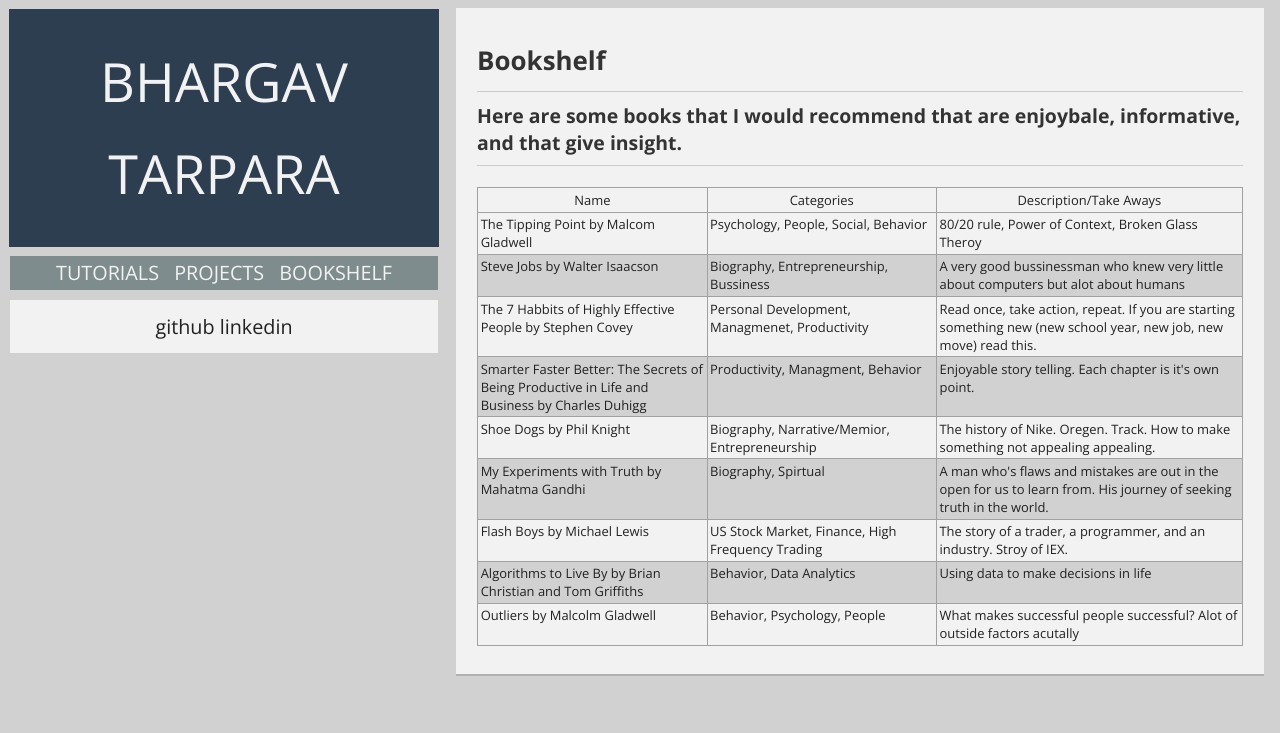
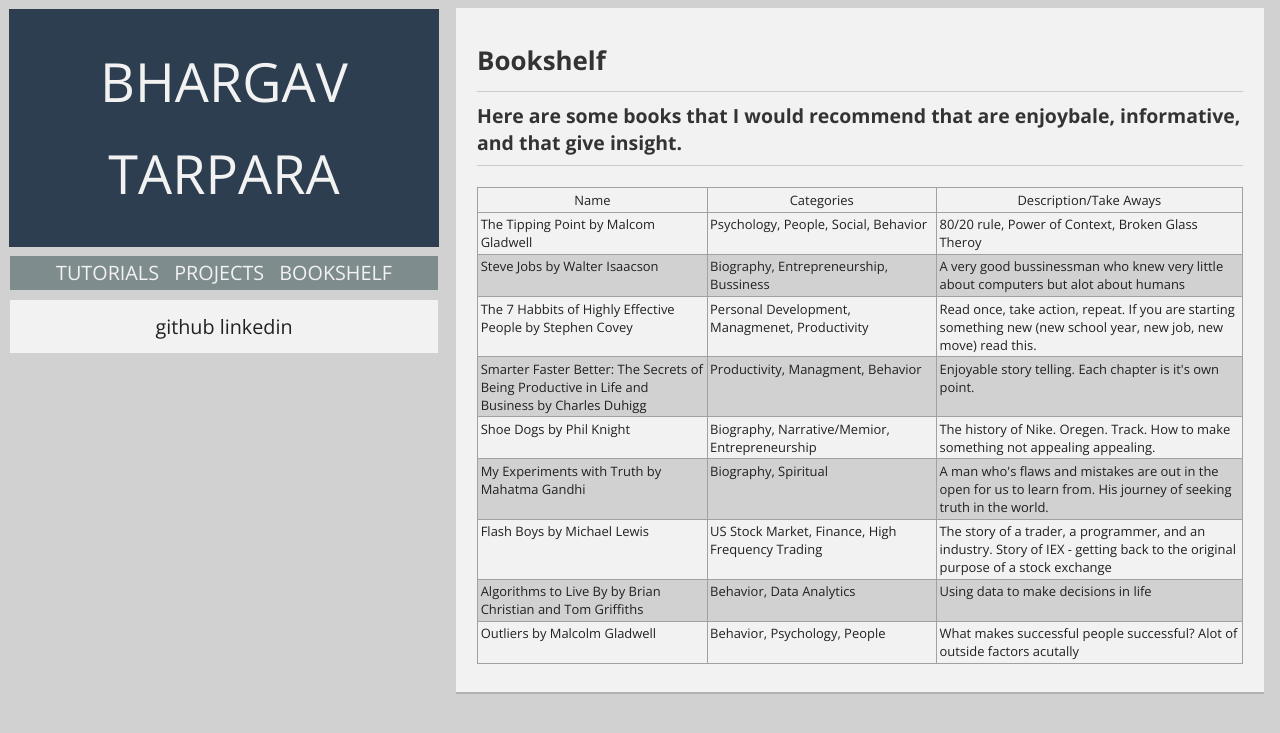
Before and after one commit to BTruer/BTruer.github.io, a Jekyll site: the page built from bookshelf/index.html, in a window 1280 px wide. Shown: the top 733 px of the page. Built offline with Jekyll 4.4.1, drawn with Linux system fonts in a browser that asks for light colours.

Commit message:
spell check

```diff
--- a/bookshelf/index.html
+++ b/bookshelf/index.html
@@ -49,13 +49,13 @@
 </tr>
 <tr>
 <td markdown="span">My Experiments with Truth by Mahatma Gandhi</td>
-<td markdown="span">Biography, Spirtual</td>
+<td markdown="span">Biography, Spiritual</td>
 <td markdown="span">A man who's flaws and mistakes are out in the open for us to learn from. His journey of seeking truth in the world.</td>
 </tr>
 <tr>
 <td markdown="span">Flash Boys by Michael Lewis</td>
 <td markdown="span">US Stock Market, Finance, High Frequency Trading</td>
-<td markdown="span">The story of a trader, a programmer, and an industry. Stroy of IEX.</td>
+<td markdown="span">The story of a trader, a programmer, and an industry. Story of IEX - getting back to the original purpose of a stock exchange</td>
 </tr>
 <tr>
 <td markdown="span">Algorithms to Live By by Brian Christian and Tom Griffiths</td>
```
